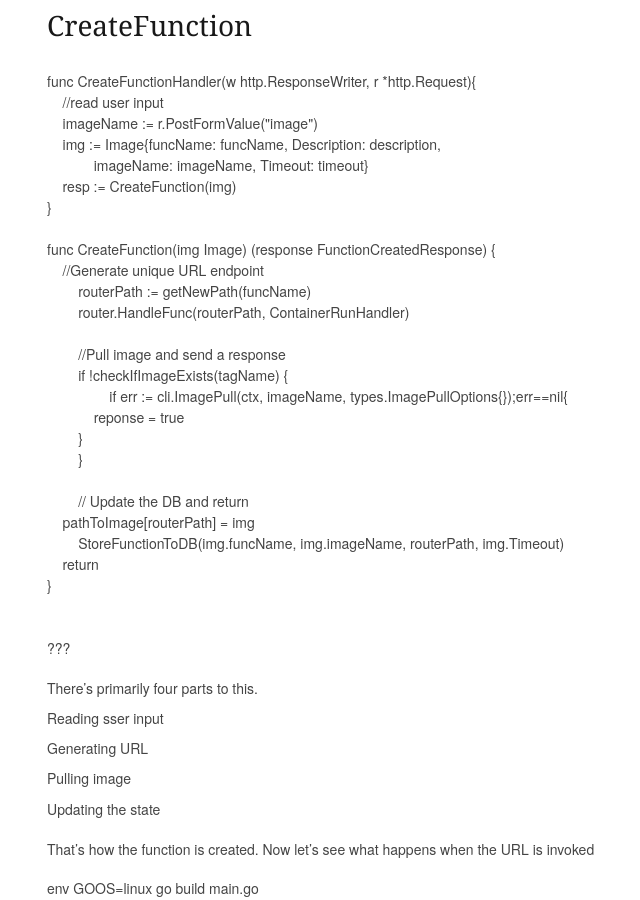
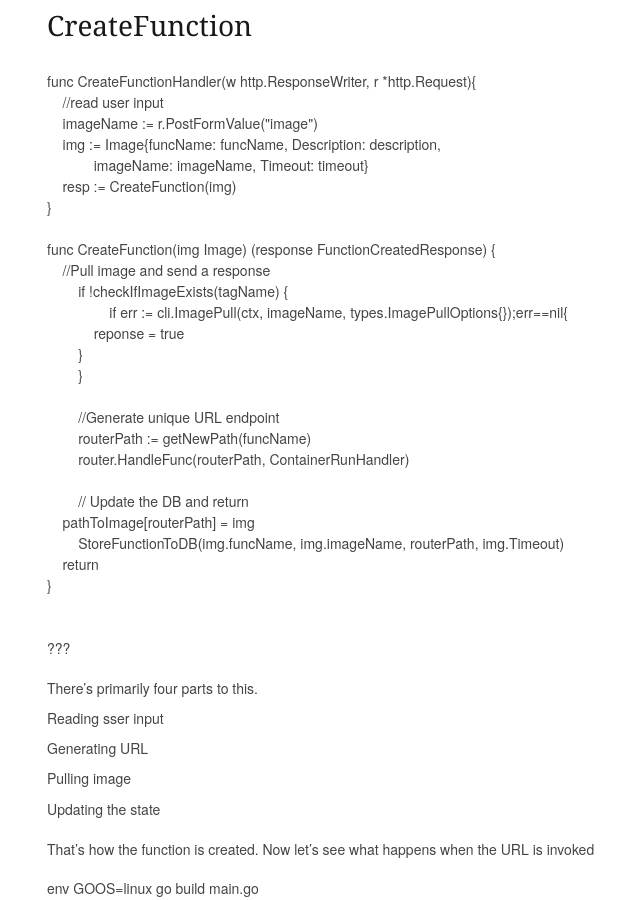
Before and after one commit to arelangi/adityarelangi.com, a Jekyll site: the page built from talks/2017/may/index.md, in a window 1280 px wide and 900 px high, scrolled down 12632 px. Shown: the whole window, without its empty margins (123-763 px from the left). Built offline with Jekyll 4.4.1, drawn with Linux system fonts in a browser that asks for light colours; our own code applies the rules of GitHub Pages for plain Markdown files.

Commit message:
Change the code order

```diff
--- a/talks/2017/may/index.md
+++ b/talks/2017/may/index.md
@@ -425,16 +425,16 @@ func CreateFunctionHandler(w http.ResponseWriter, r *http.Request){
 }
 
 func CreateFunction(img Image) (response FunctionCreatedResponse) {
-    //Generate unique URL endpoint
-	routerPath := getNewPath(funcName)
-	router.HandleFunc(routerPath, ContainerRunHandler)
-
-	//Pull image and send a response
+    //Pull image and send a response
 	if !checkIfImageExists(tagName) {
 		if err := cli.ImagePull(ctx, imageName, types.ImagePullOptions{});err==nil{
             reponse = true
         }
 	}
+
+	//Generate unique URL endpoint
+	routerPath := getNewPath(funcName)
+	router.HandleFunc(routerPath, ContainerRunHandler)
 
 	// Update the DB and return
     pathToImage[routerPath] = img
```
